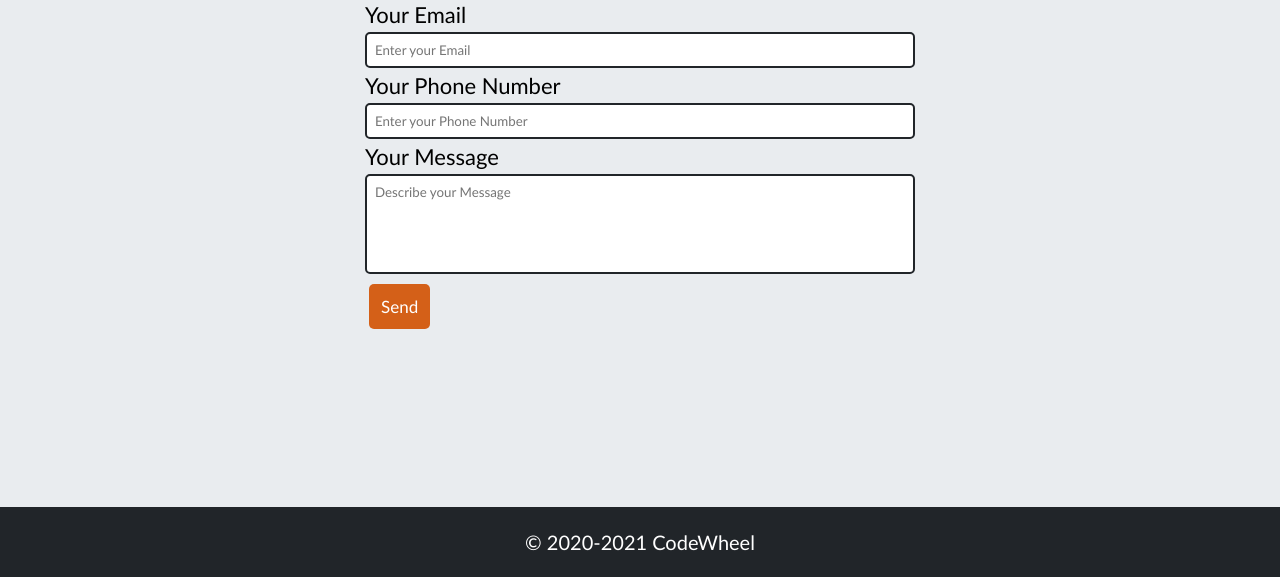
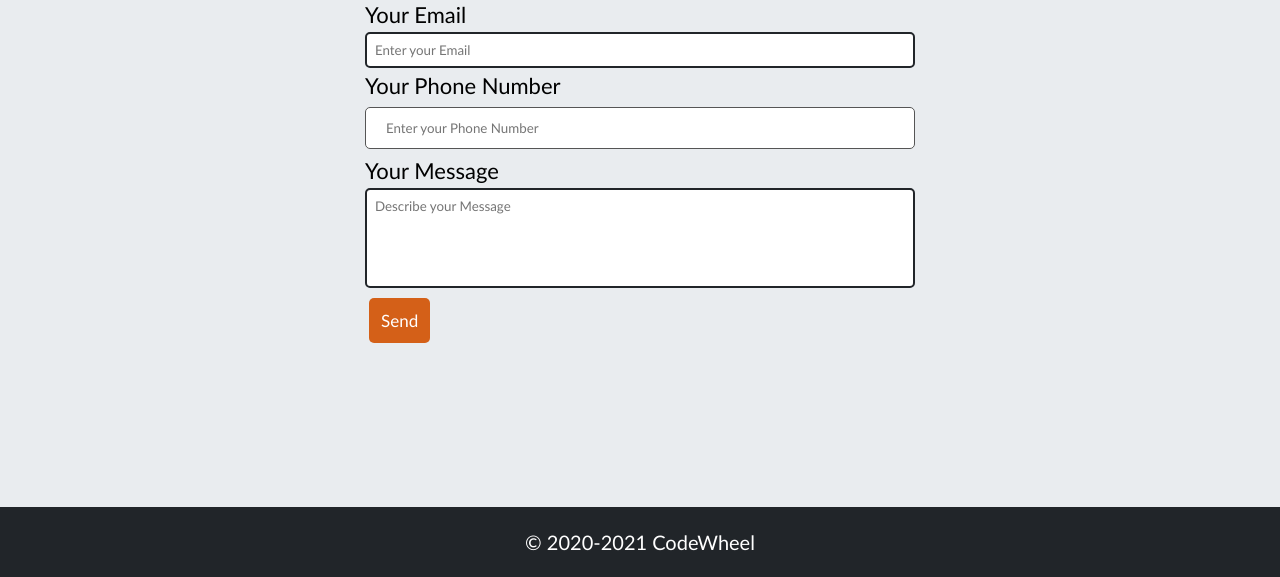
Before and after one commit to piyush-soni-mern/codewheel, a plain HTML site: page contact.html in a window 1280 px wide. Shown: the part 358-935 px from the top of the page. Drawn offline with Linux system fonts and the light colour scheme.

Commit message:
Input fields with color on :focus

```diff
--- a/contact.html
+++ b/contact.html
@@ -30,6 +30,21 @@
             <li class="sign"><a href="#" class="register">Register</a></li>
         </ul>
     </nav>
+
+    <style>
+input[type=text] {
+  width: 100%;
+  padding: 12px 20px;
+  margin: 8px 0;
+  box-sizing: border-box;
+  border: 1px solid #555;
+  outline: none;
+}
+
+input[type=text]:focus {
+  background-color: lightblue;
+}
+</style>
         <div class="contact_form">
             <h1>Contact Me!</h1>
             <form class="contact" action="contact.html" method="POST">
```
